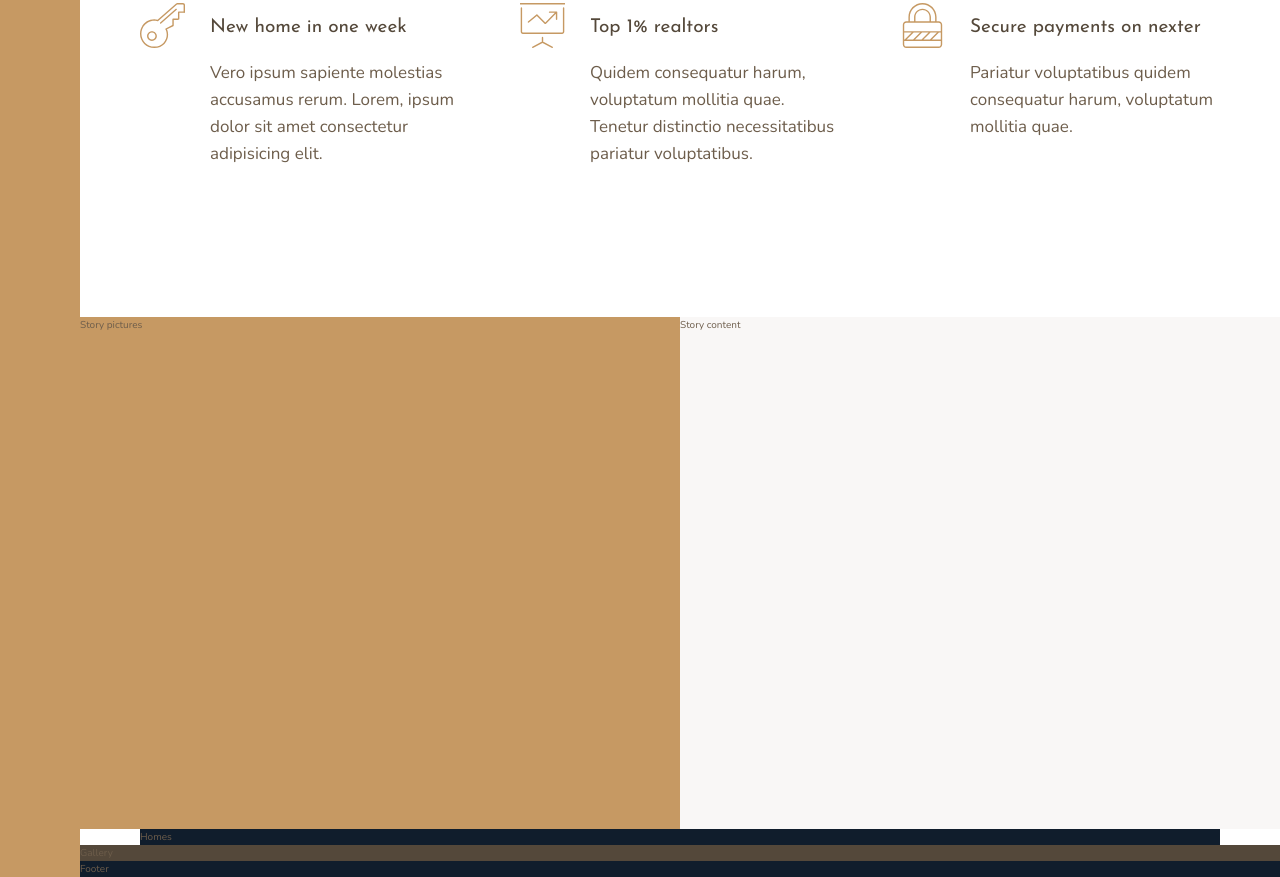
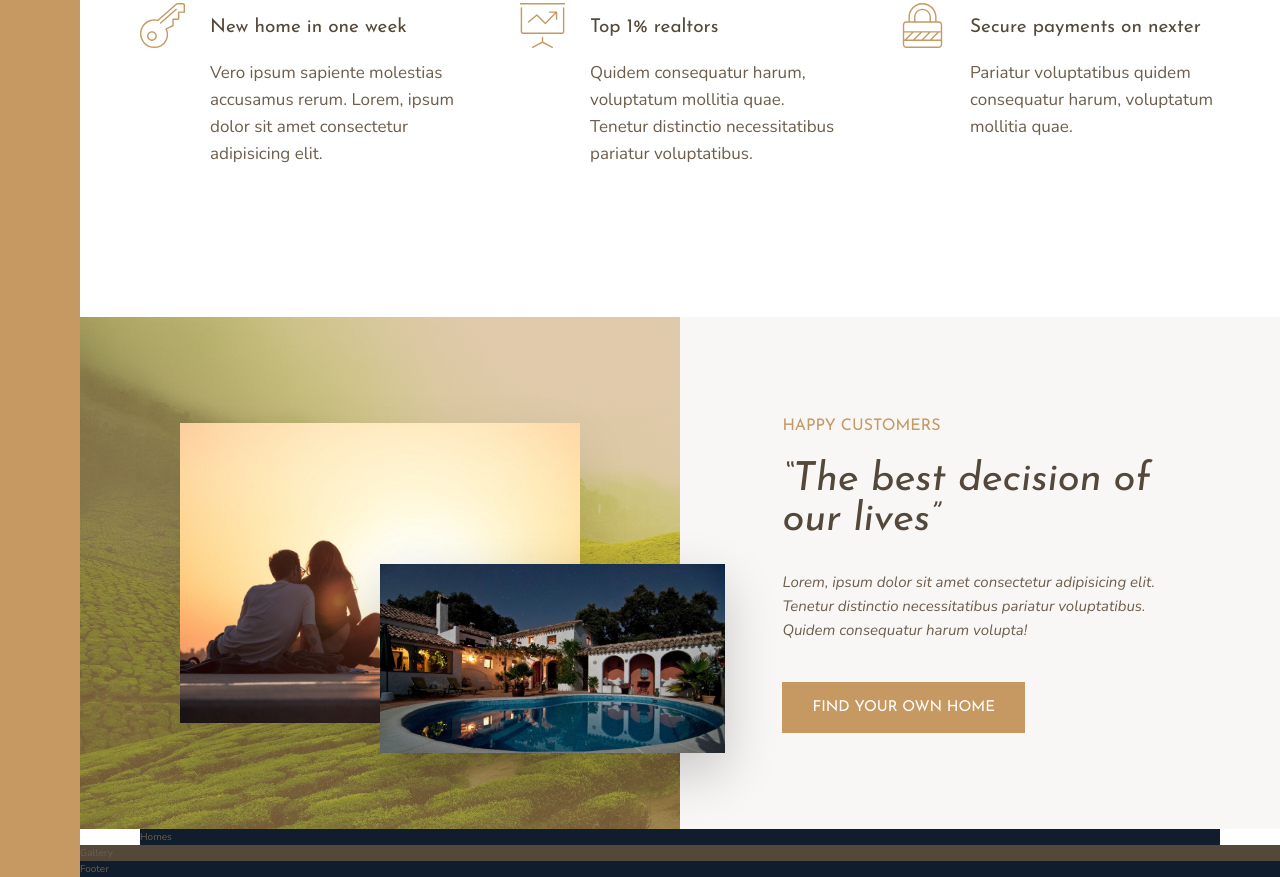
Before and after one commit to rsous/nexter, a website: page index.html in a window 1280 px wide. Shown: the part 991-1868 px from the top of the page. Drawn offline with nearby package versions, Linux system fonts and the light colour scheme.

Commit message:
Building the Story Section

```diff
--- a/index.html
+++ b/index.html
@@ -89,9 +89,27 @@
       </div>
     </section>
 
-    <div class="story__pictures">Story pictures</div>
+    <div class="story__pictures">
+      <img
+        src="img/story-1-min.jpeg"
+        alt="Couple with new house"
+        class="story__img--1"
+      />
+      <img src="img/story-2-min.jpeg" alt="New house" class="story__img--2" />
+    </div>
 
-    <div class="story__content">Story content</div>
+    <div class="story__content">
+      <h3 class="heading-3 mb-sm">Happy Customers</h3>
+      <h2 class="heading-2 heading-2--dark mb-md">
+        &ldquo;The best decision of our lives&rdquo;
+      </h2>
+      <p class="story__text">
+        Lorem, ipsum dolor sit amet consectetur adipisicing elit. Tenetur
+        distinctio necessitatibus pariatur voluptatibus. Quidem consequatur
+        harum volupta!
+      </p>
+      <button class="btn">Find your own home</button>
+    </div>
 
     <section class="homes">Homes</section>
 
--- a/sass/_story.scss
+++ b/sass/_story.scss
@@ -2,10 +2,55 @@
   &__pictures {
     background-color: $color-primary;
     grid-column: full-start / col-end 4;
+    background-image: linear-gradient(
+        rgba($color-primary, 0.5),
+        rgba($color-primary, 0.5)
+      ),
+      url(../img/back-min.jpg);
+    background-size: cover;
+
+    display: grid;
+    grid-template-rows: repeat(6, 1fr);
+    grid-template-columns: repeat(6, 1fr);
+    align-items: center;
+  }
+
+  &__img--1 {
+    width: 100%;
+    grid-row: 2 / 6;
+    grid-column: 2 / 6;
+    box-shadow: 0 2rem 5rem rgba(#000, 0.1);
+  }
+  &__img--2 {
+    width: 115%;
+    grid-row: 4 / 6;
+    grid-column: 4 / 7;
+    z-index: 20;
+    box-shadow: 0 2rem 5rem rgba(#000, 0.2);
   }
 
   &__content {
     background-color: $color-grey-light-1;
     grid-column: col-start 5 / full-end;
+
+    padding: 6rem 8vw;
+
+    //Centering content vertically with flexbox
+    /*
+    display: flex;
+    flex-direction: column;
+    justify-content: center;
+    align-items: flex-start;
+    */
+
+    display: grid;
+    align-content: center;
+    justify-items: start;
+  }
+
+  &__text {
+    font-size: 1.5rem;
+    font-style: italic;
+    margin-bottom: 4rem;
   }
 }
--- a/sass/_typography.scss
+++ b/sass/_typography.scss
@@ -8,9 +8,22 @@
 }
 .heading-2 {
   @extend %heading;
+  font-size: 4rem;
+  font-style: italic;
+  line-height: 1;
+
+  &--light {
+    color: $color-grey-light-1;
+  }
+  &--dark {
+    color: $color-grey-dark-1;
+  }
 }
 .heading-3 {
   @extend %heading;
+  font-size: 1.6rem;
+  color: $color-primary;
+  text-transform: uppercase;
 }
 .heading-4 {
   @extend %heading;
@@ -23,3 +36,33 @@
     color: $color-grey-dark-1;
   }
 }
+
+.btn {
+  background-color: $color-primary;
+  color: #fff;
+  border: none;
+  border-radius: 0;
+  font-family: $font-display;
+  font-size: 1.5rem;
+  text-transform: uppercase;
+  padding: 1.8rem 3rem;
+  cursor: pointer;
+  transition: all 0.2s;
+
+  &:hover {
+    background-color: $color-primary-dark;
+  }
+}
+
+.mb-sm {
+  margin-bottom: 2rem;
+}
+.mb-md {
+  margin-bottom: 3rem;
+}
+.mb-lg {
+  margin-bottom: 4rem;
+}
+.mb-hg {
+  margin-bottom: 8rem;
+}
```
Also changed, not shown: css/style.css, img/house-5-min.jpeg (added), img/house-6-min.jpeg (added), img/realtor-1-min.jpeg (added), img/realtor-2-min.jpeg (added), img/realtor-3-min.jpeg (added), img/story-1-min.jpeg (added), img/story-2-min.jpeg (added).
